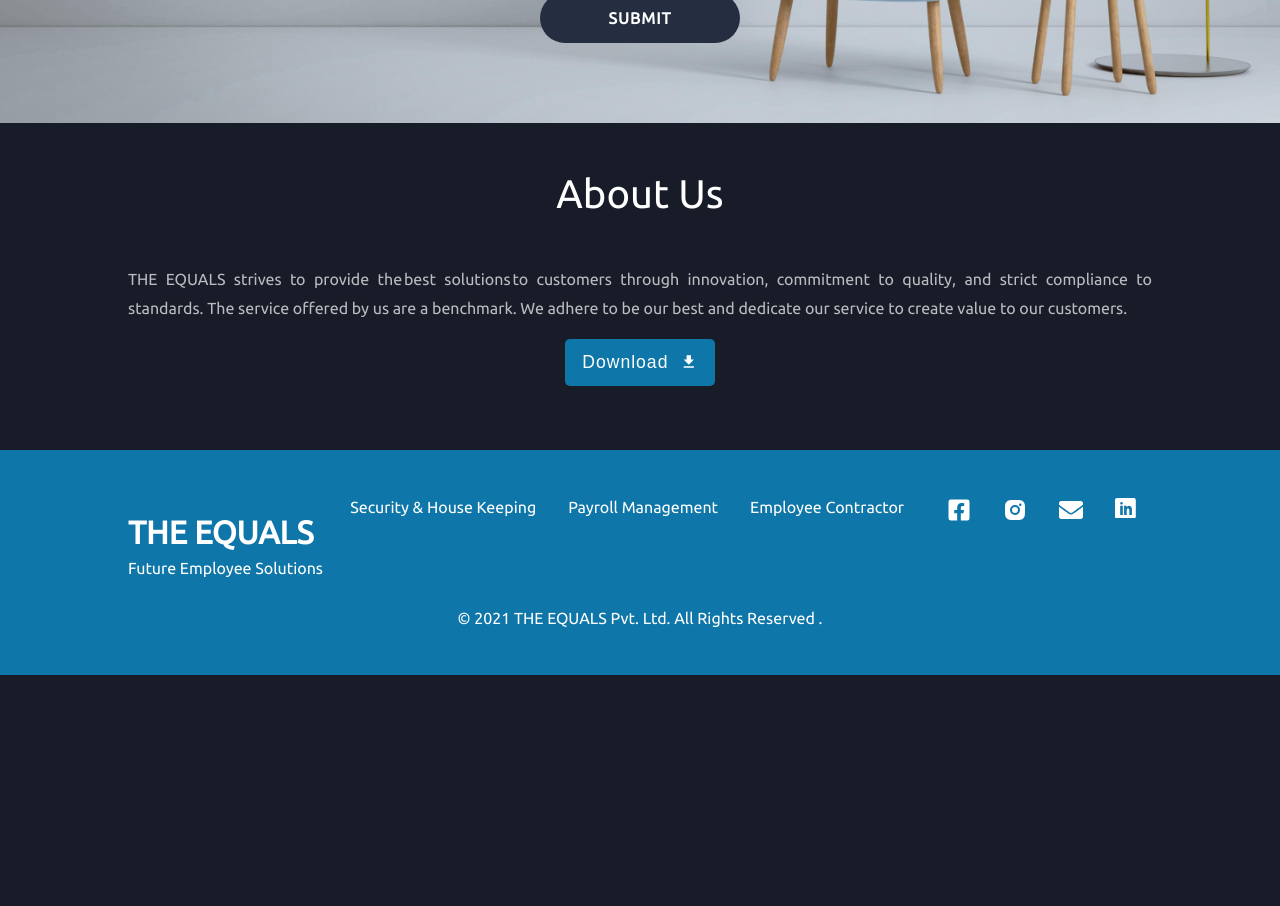
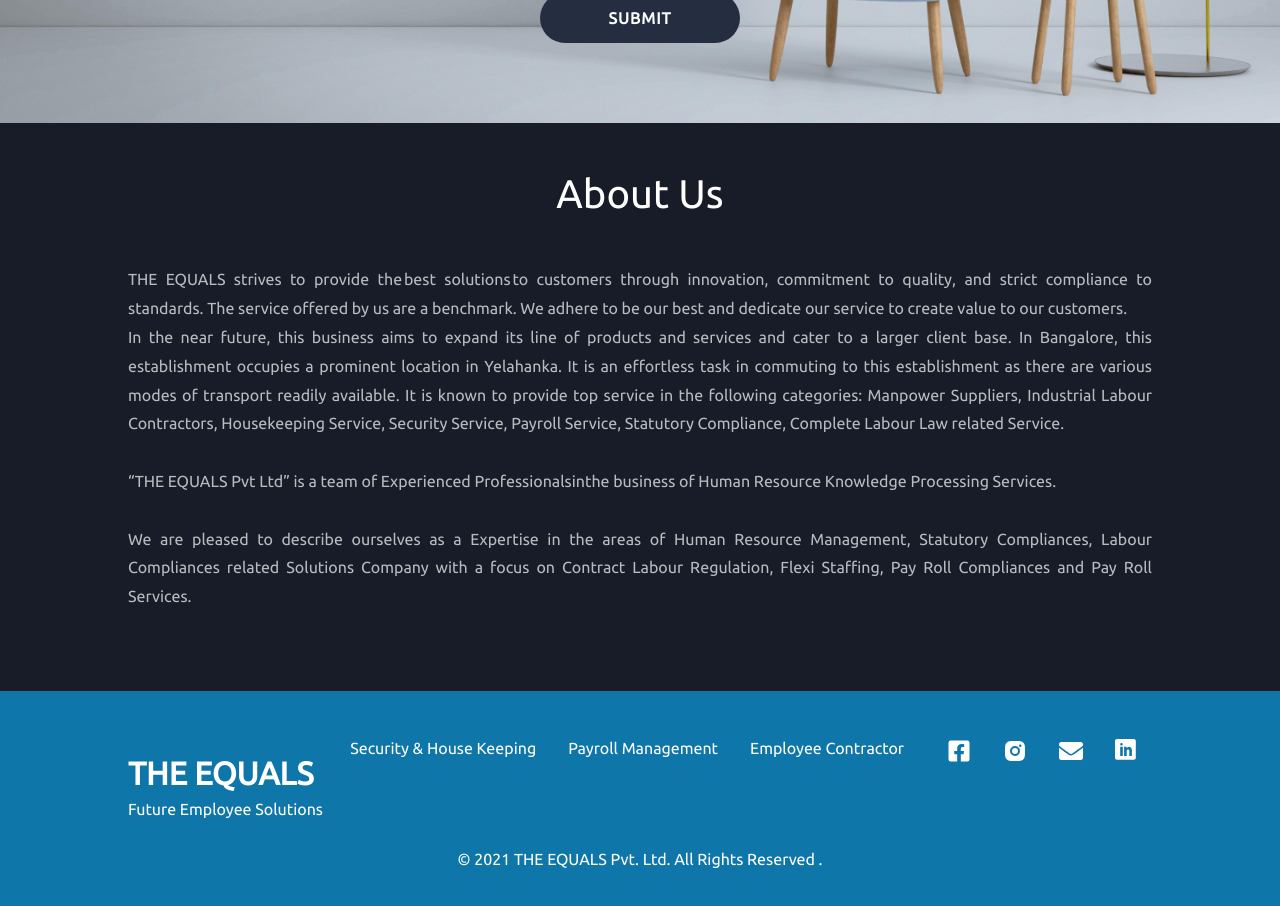
Before and after one commit to webstackx/harsha-project, a React (Create React App) app: page / in a window 1280 px wide. Shown: the part 2000-2906 px from the top of the page. Before the commit the page ends 2675 px from the top, so only its background shows below. Built offline with nearby package versions, Linux system fonts and the light colour scheme; no server answers; a web font is replaced by a local one.

Commit message:
about content

```diff
--- a/src/components/Home/About.jsx
+++ b/src/components/Home/About.jsx
@@ -33,19 +33,15 @@ const About = () => {
         The service offered by us are a benchmark. We adhere to be our best and
         dedicate our service to create value to our customers.
       </div>
-      <div className="about-button">
+      {/* <div className="about-button">
         <a href={btrack} download="BTrack">
           <button className="about-button-1" onClick={handleClick}>
             Download &nbsp;
             <MdFileDownload />
           </button>
         </a>
-      </div>
-      <div
-        className={
-          classname === "about-fullbody" ? "about-fullbody" : "about-fullbody1"
-        }
-      >
+      </div> */}
+      <div className={"about-fullbody1"}>
         In the near future, this business aims to expand its line of products
         and services and cater to a larger client base. In Bangalore, this
         establishment occupies a prominent location in Yelahanka. It is an
@@ -56,8 +52,8 @@ const About = () => {
         Statutory Compliance, Complete Labour Law related Service.
         <br />
         <br />
-        “THE EQUALS Pvt Ltd”is a team of Experienced Professionalsinthe business
-        of Human Resource Knowledge Processing Services.
+        “THE EQUALS Pvt Ltd” is a team of Experienced Professionalsinthe
+        business of Human Resource Knowledge Processing Services.
         <br />
         <br />
         We are pleased to describe ourselves as a Expertise in the areas of
--- a/src/styles/Home/AboutStyle.js
+++ b/src/styles/Home/AboutStyle.js
@@ -9,7 +9,7 @@ const media = {
 export const AboutWrap = styled.div`
   width: 80vw;
   margin: 0 auto;
-  padding-bottom: 3rem;
+  padding-bottom: 5rem;
 
   ${media.mobile} {
     width: 86vw;
```
